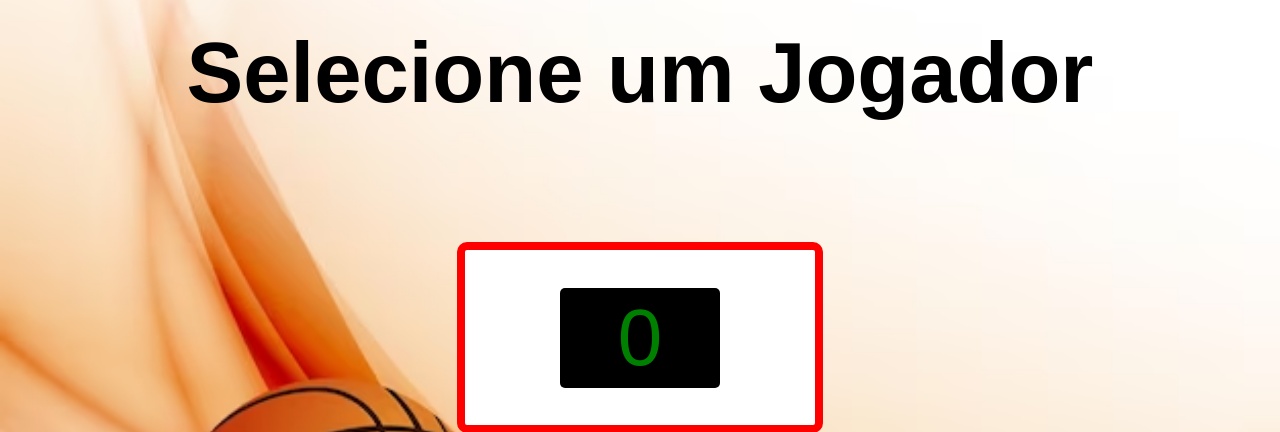
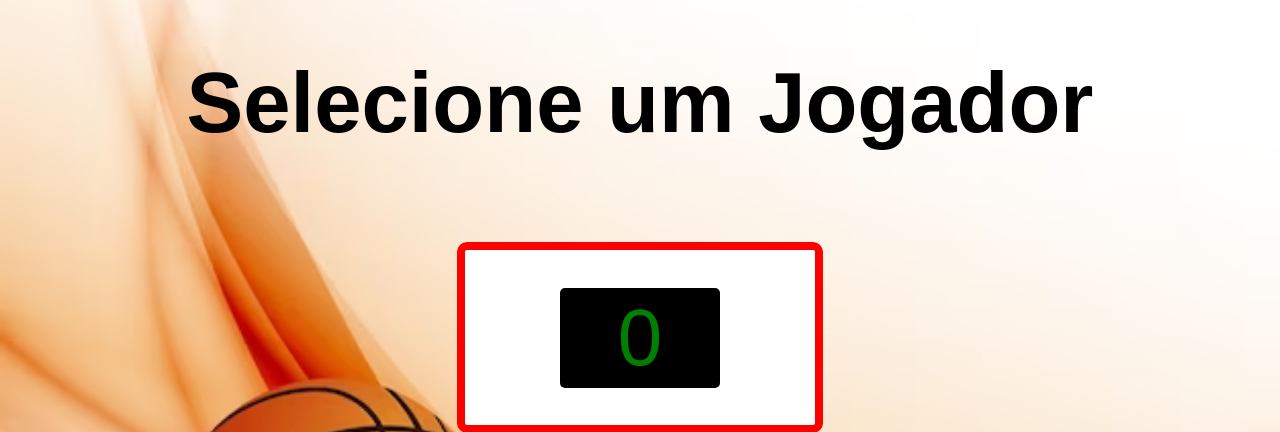
Before and after one commit to enzomribeiro/Score-Sphere, a PHP site: page / in a window 1280 px wide. Shown: the part 58-490 px from the top of the page. Run offline with PHP 8.4, Linux system fonts and the light colour scheme; data that the repository does not hold is empty; some web fonts are replaced.

Commit message:
Update style.css

```diff
--- a/css/style.css
+++ b/css/style.css
@@ -84,7 +84,7 @@ nav ul li a {
     font-size: 24px;
     color: black;
     position: absolute;
-    top: 20px;  /* Ajusta a posição do título para cima */
+    top: 50px;  /* Ajusta a posição do título para cima */
     width: 100%;
     text-align: center;
     padding: 5px 0;  /* Adiciona um pouco de padding */
```
